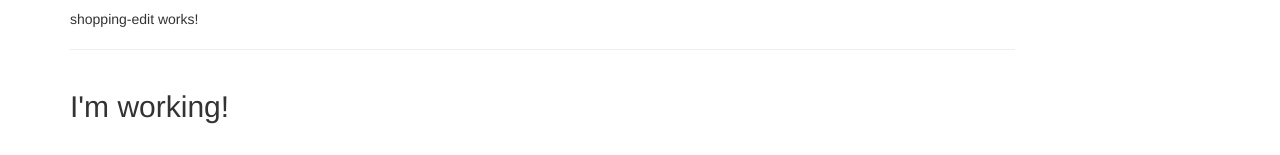
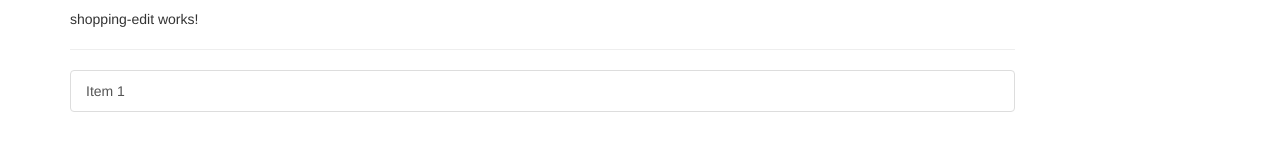
Before and after one commit to R06NV4LDR/MasterAngular_20-shoppinglist-recipe, an Angular app: page / in a window 1280 px wide. Shown: the part 557-712 px from the top of the page. Built offline with nearby package versions, Linux system fonts and the light colour scheme.

Commit message:
378 | added the ingredient.model.ts

```diff
--- /dev/null
+++ b/src/app/shared/ingredient.model.ts
@@ -0,0 +1,3 @@
+export class Ingredient {
+  constructor(public name: string, public amount: string) {}
+}
--- a/src/app/shopping-list/shopping-list.component.html
+++ b/src/app/shopping-list/shopping-list.component.html
@@ -2,5 +2,8 @@
   <div class="col-xs-10">
     <app-shopping-edit></app-shopping-edit>
     <hr />
+    <ul class="list-group">
+      <a href="#" class="list-group-item" style="cursor: pointer">Item 1</a>
+    </ul>
   </div>
 </div>
--- a/src/app/shopping-list/shopping-list.component.ts
+++ b/src/app/shopping-list/shopping-list.component.ts
@@ -1,10 +1,14 @@
-import { Component } from '@angular/core';
+import { Component, OnInit } from "@angular/core";
+import { Ingredient } from "../shared/ingredient.model";
 
 @Component({
-  selector: 'app-shopping-list',
-  templateUrl: './shopping-list.component.html',
-  styleUrl: './shopping-list.component.css'
+  selector: "app-shopping-list",
+  templateUrl: "./shopping-list.component.html",
+  styleUrl: "./shopping-list.component.css",
 })
-export class ShoppingListComponent {
+export class ShoppingListComponent implements OnInit {
+  ingredients: Ingredient[] = [];
 
+  constructor() {}
+  ngOnInit(): void {}
 }
```
